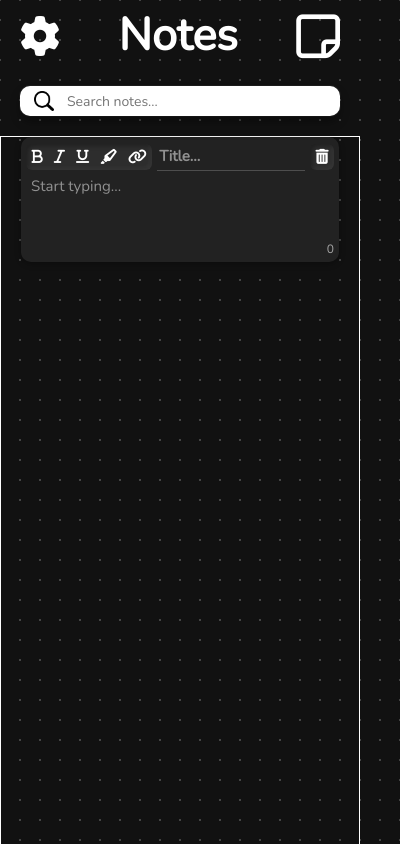
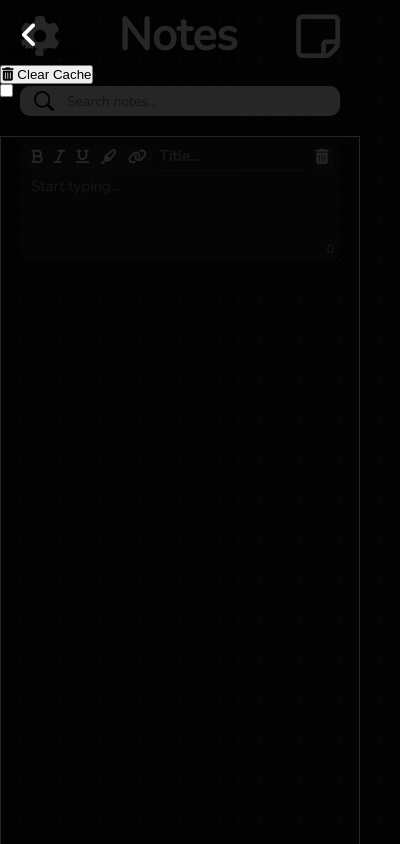
Before and after one commit to syntoniousrex/Quick-notes-extension, a browser extension: page popup.html in a window 400 px wide. Both pictures are taken after a click on the icon 40 px from the left and 35 px from the top of the page. Shown: the top 844 px of the page. Drawn offline with nearby package versions, Linux system fonts and the light colour scheme.

Commit message:
Fix settings menu toggle

```diff
--- a/popup.html
+++ b/popup.html
@@ -6,7 +6,7 @@
         <script src="lib/Sortable.min.js"></script>
     </head>
     <body>
-        <div id="settings_menu" style="display: none;">
+        <div id="settings_menu">
             <i id="close_settings" class="fa-solid fa-angle-left" style="color: white; position: absolute; top: 20; left: 20; font-size: 30px;"></i>
             <div id="settings_container">
                 <ul>
```
